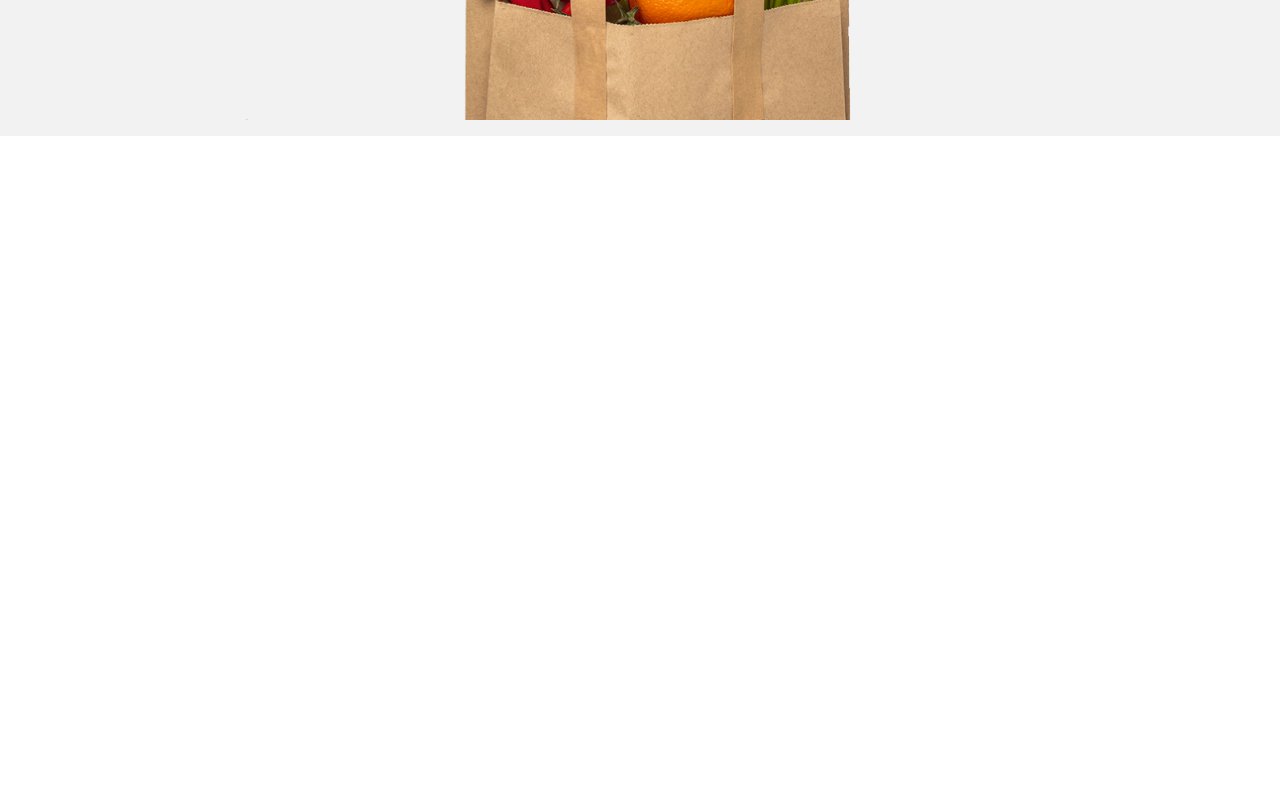
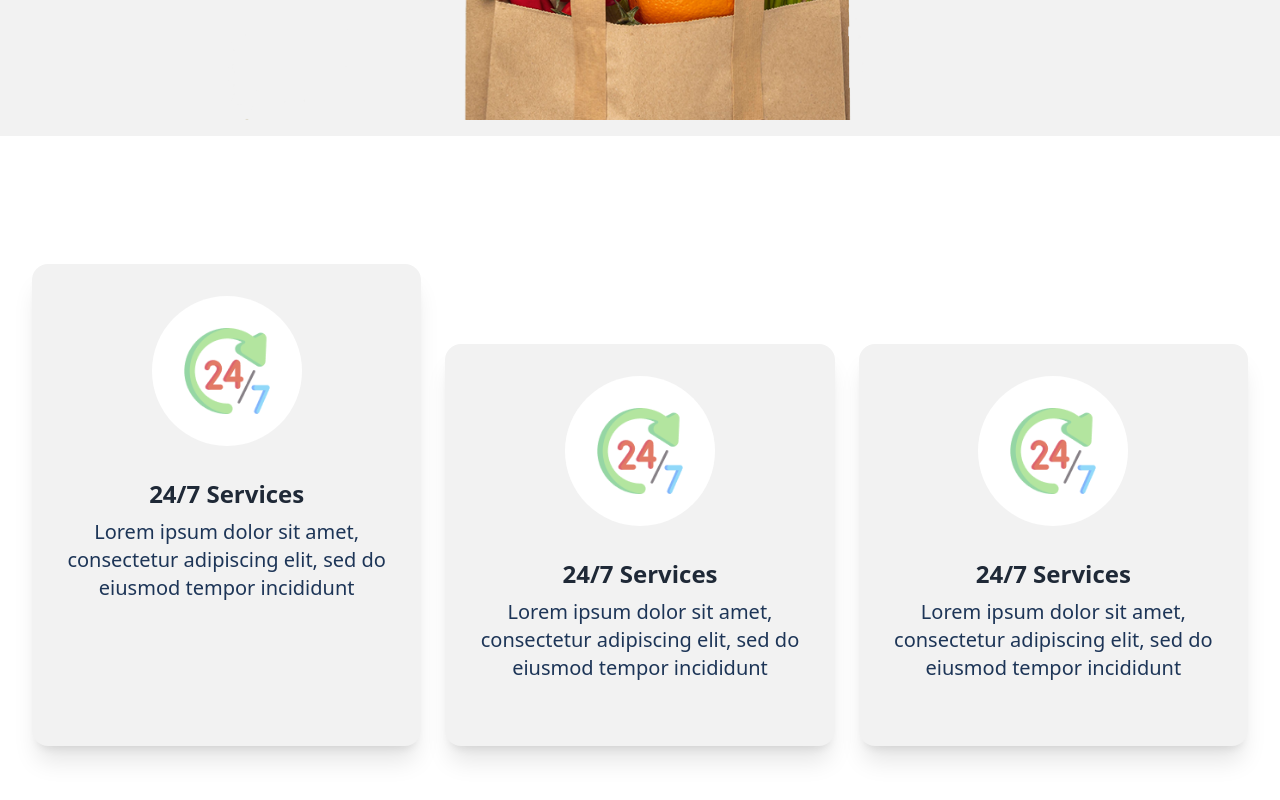
Before and after one commit to ANIK365PRO/nature-s_platter_assignment_3, a plain HTML site: page index.html in a window 1280 px wide. Shown: the part 994-1794 px from the top of the page. Before the commit the page ends 1258 px from the top, so only its background shows below. Drawn offline with nearby package versions, Linux system fonts and the light colour scheme.

Commit message:
added service section

```diff
--- a/index.html
+++ b/index.html
@@ -106,7 +106,53 @@
       </div>
     </section>
   </header>
-  <main>
+  <main class="container mx-auto px-4 md:px-8">
+
+    <!-- service section  -->
+
+    <section class="space-y-8 md:space-y-12 lg:space-y-20 flex flex-col md:flex-row justify-between gap-6">
+      <!-- card-1  -->
+      <div class="card bg-base-200 w-full py-8 shadow-xl ">
+        <figure class="p-8 w-[150px] h-[150px] rounded-full bg-white flex justify-center items-center mx-auto">
+          <img src="./assets/service.png" class="rounded-xl" />
+        </figure>
+        <div class="card-body items-center text-center">
+          <h2 class="card-title text-xl md:text-2xl font-semibold">24/7 Services</h2>
+          <p class="md:text-xl font-normal text-[#1d3557]">Lorem ipsum dolor sit amet, consectetur adipiscing elit,
+            sed do eiusmod
+            tempor incididunt</p>
+
+        </div>
+      </div>
+      <!-- card-2  -->
+      <div class="card bg-base-200 w-full py-8 shadow-xl">
+        <figure class="p-8 w-[150px] h-[150px] rounded-full bg-white flex justify-center items-center mx-auto">
+          <img src="./assets/service.png" class="rounded-xl" />
+        </figure>
+        <div class="card-body items-center text-center">
+          <h2 class="card-title text-xl md:text-2xl font-semibold">24/7 Services</h2>
+          <p class="md:text-xl font-normal text-[#1d3557]">Lorem ipsum dolor sit amet, consectetur adipiscing elit,
+            sed do eiusmod
+            tempor incididunt</p>
+
+        </div>
+      </div>
+      <!-- card-3  -->
+      <div class="card bg-base-200 w-full py-8 shadow-xl">
+        <figure class="p-8 w-[150px] h-[150px] rounded-full bg-white flex justify-center items-center mx-auto">
+          <img src="./assets/service.png" class="rounded-xl" />
+        </figure>
+        <div class="card-body items-center text-center">
+          <h2 class="card-title text-xl md:text-2xl font-semibold">24/7 Services</h2>
+          <p class="md:text-xl font-normal text-[#1d3557]">Lorem ipsum dolor sit amet, consectetur adipiscing elit,
+            sed do eiusmod
+            tempor incididunt</p>
+
+        </div>
+      </div>
+
+    </section>
+
 
   </main>
   <footer></footer>
```
